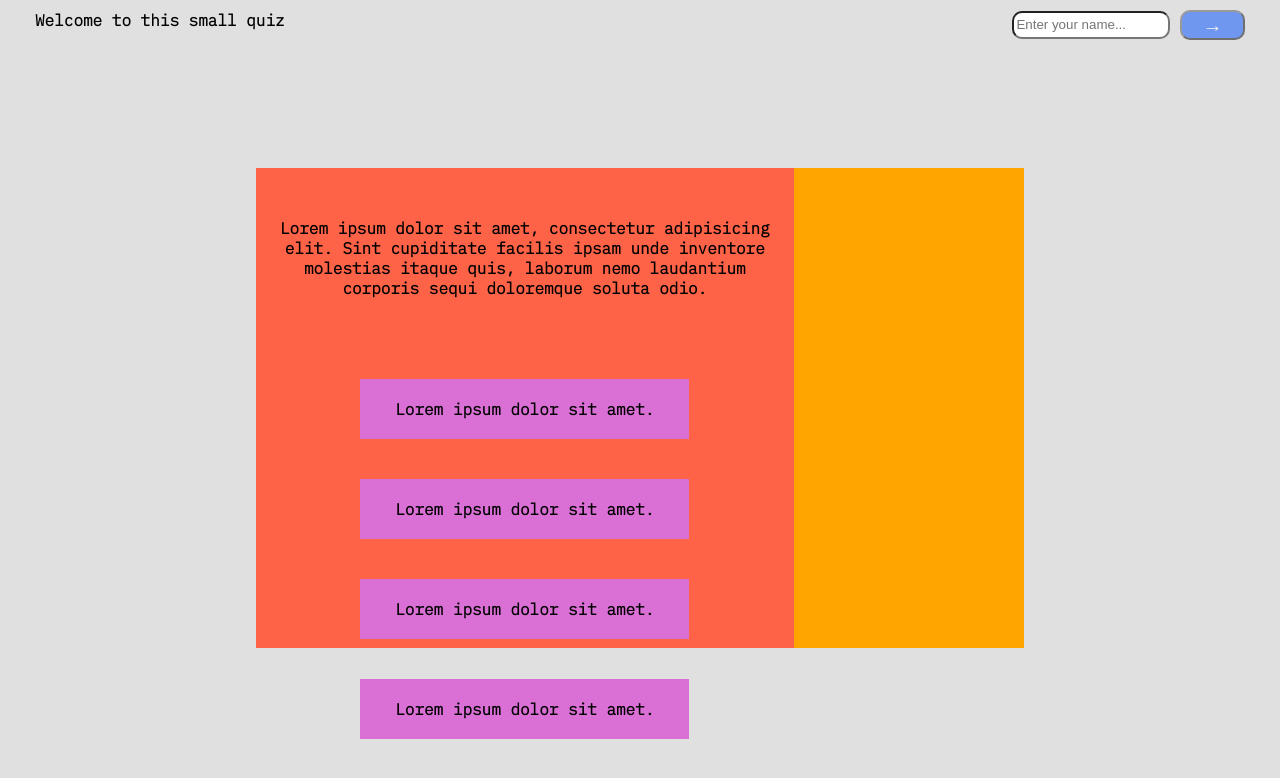
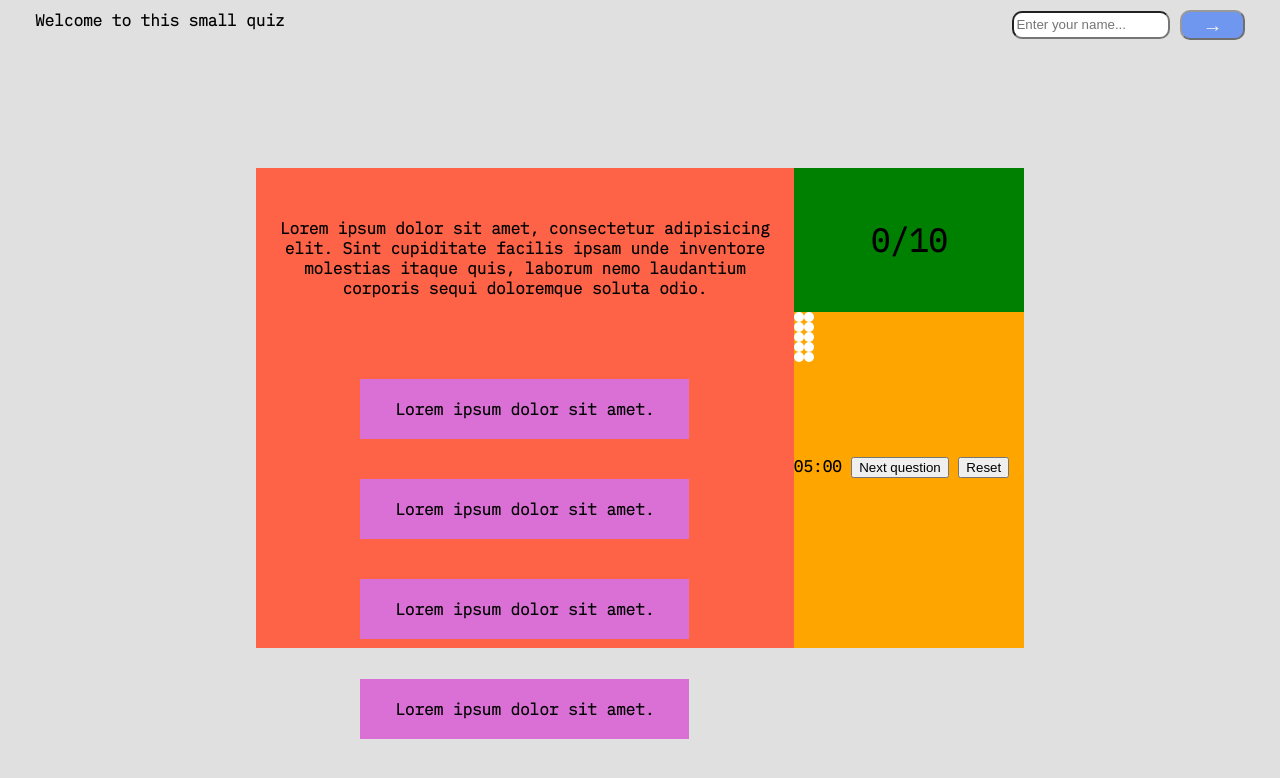
Before and after one commit to hefest42/quiz_v2.0, a plain HTML site: page index.html in a window 1280 px wide. Drawn offline with Linux system fonts and the light colour scheme.

Commit message:
added number of questions section

```diff
--- a/index.html
+++ b/index.html
@@ -26,7 +26,34 @@
             <div class="options answer3" data-value="3">Lorem ipsum dolor sit amet.</div>
             <div class="options answer3" data-value="4">Lorem ipsum dolor sit amet.</div>
         </div>
-        <div class="quiz-info"></div>
+        <div class="quiz-info">
+            <div class="question-number">
+                <span class="number-qst">0/10</span>
+            </div>
+
+            <div class="correct-answers">
+                <div class="correct-top">
+                    <div class="circle-answer circle0"></div>
+                    <div class="circle-answer circle1"></div>
+                    <div class="circle-answer circle0"></div>
+                    <div class="circle-answer circle0"></div>
+                    <div class="circle-answer circle0"></div>
+                </div>
+                <div class="correct-bottom">
+                    <div class="circle-answer circle0"></div>
+                    <div class="circle-answer circle0"></div>
+                    <div class="circle-answer circle0"></div>
+                    <div class="circle-answer circle0"></div>
+                    <div class="circle-answer circle0"></div>
+                </div>
+            </div>
+            <!-- clock for countdown to end of quiz -->
+            <div class="quiz-timer">
+                <span class="clock">05:00</span>
+                <button class="next-question">Next question</button>
+                <button class="reset-quiz">Reset</button>
+            </div>
+        </div>
     </div>
 </body>
 </html>
--- a/style.css
+++ b/style.css
@@ -89,5 +89,29 @@ nav {
     -webkit-box-shadow: 0px 10px 13px -7px #000000, 5px 5px 15px 5px rgba(0,0,0,0);
     box-shadow: 0px 10px 13px -7px #000000, 5px 5px 15px 5px rgba(0,0,0,0);
     transform: translate(10px, -10px)
+}
 
+/* quiz info right of questions */
+
+.question-number {
+    height: 30%;
+    background-color: green;
+    font-size: 2rem;
+    display: flex;
+    justify-content: center;
+    align-items: center;
 }
+
+.correct-answers {
+    height: 30%;
+    display: flex;
+}
+
+
+
+.circle-answer {
+    width: 10px;
+    height: 10px;
+    border-radius: 50%;
+    background-color: white;
+}
```
